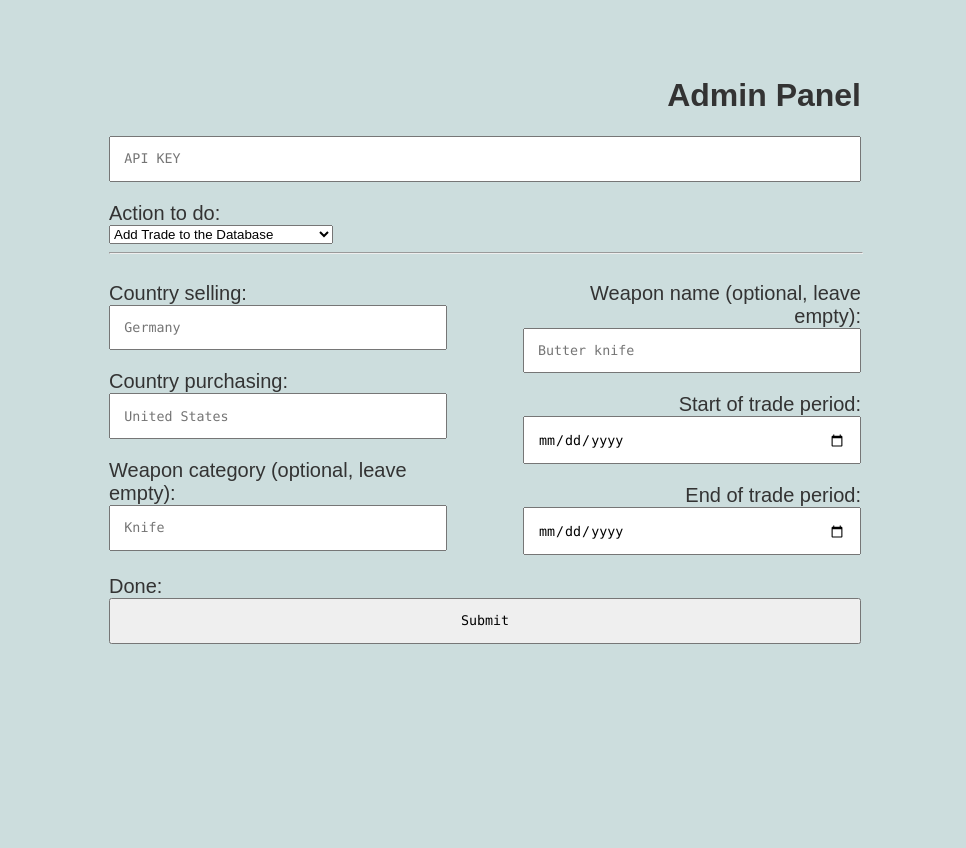
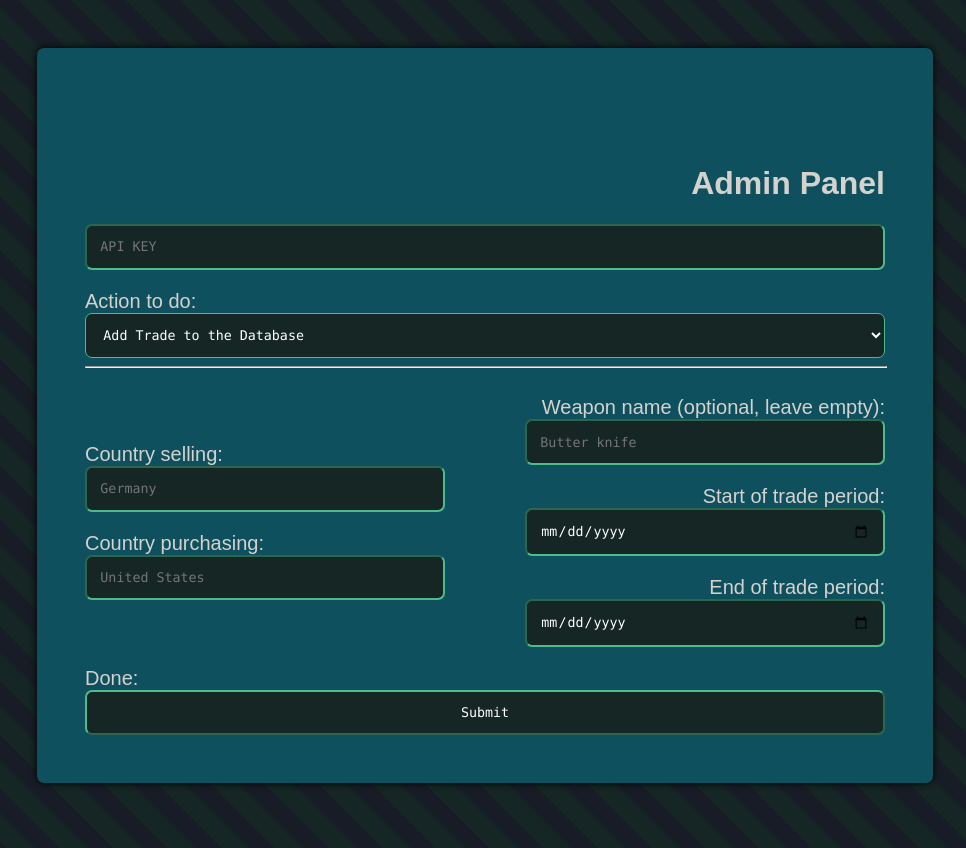
Before and after one commit to leppan02/OPENHACK2020, a Flask app: template nginx/templates/manage.html in a window 1280 px wide. Shown: the whole page, without its empty margins (155-1121 px from the left). Before the commit the page ends 644 px from the top, so only its background shows below. Run offline with Flask 2, Linux system fonts and the light colour scheme; the template is opened without the code that fills it, so the values that code supplies are empty.

Commit message:
working management page

```diff
--- a/nginx/templates/manage.html
+++ b/nginx/templates/manage.html
@@ -8,20 +8,43 @@
 <style>
 
 body {
-    background-color: #ccdddd;
-    color: #333333;
+    background: repeating-linear-gradient(
+        45deg,
+        #152624,
+        #152624 17px,
+        #171C26 23px,
+        #171C26 38px
+    );
+
+    color: #D5D2CE;
     padding-top: 3em;
-    padding-left: 20%;
-    padding-right: 20%;
+    padding-left: 15%;
+    padding-right: 15%;
+    bottom: 0;
     font-family: Arial;
     font-weight: lighter;
+    font-size: 15;
+    height: 100vh;
+    margin: 0;
 }
 
-input {
+#contents {
+    padding: 3em;
+    background-color: #0F505E;
+    box-shadow: 0 0 7px black;
+    border-radius: 7px;
+}
+
+input, select, textarea {
     font-family:  Lucida Console;
     width: 100%;
     padding: 1em;
     box-sizing: border-box;
+
+    background-color: #152624;
+    border-color: #4DBB8A;
+    color: #FFFFFF;
+    border-radius: 7px;
 }
 
 label {
@@ -34,6 +57,7 @@ label {
     display: flex;
     flex-direction: horizontal;
     justify-content: space-between;
+    align-items: center;
 }
 
 .right {
@@ -41,7 +65,24 @@ label {
 }
 
 .col {
-    max-width: 45%;
+    width: 45%;
+}
+
+#success {
+    opacity: 0%;
+    width: 50%;
+    margin-left: 25%;
+    margin-right: 25%;
+    height: 3em;
+    background: #4b772d;
+    border: 3px solid #6b882b;
+    border-radius: 10px;
+
+    text-align: center;
+    padding: 1em;
+    box-sizing: border-box;
+
+    transition: opacity 0.5s;
 }
 
 </style>
@@ -49,6 +90,10 @@ label {
 </head>
 
 <body>
+    <div id="contents">
+        <div id="success">
+            Success!
+        </div>
         <h1 style="text-align: right">Admin Panel</h1>
         <main>
             <div id="inputs">
@@ -56,13 +101,15 @@ label {
                 <label for="action_selector">Action to do:</label>
                 <select name="action" id="action_selector" onchange="select_mode()">
                     <option value="add_trade">Add Trade to the Database</option>
-                <option value="remove_trade">Remove Trade from the Database</option>
+                    <option value="add_conflict">Add Conflict to the Database</option>
                 </select>
 
                 <hr style="width: 100%;">
 
                 <div id="fields">
-
+                </div>
+                <label for="submit">Done:</label>
+                <input type="button" id="submit" value="Submit" onclick="submit()">
             </div>
         </div>
     </div>
@@ -89,9 +136,6 @@ function select_mode() {
 
         <label for="country_to">Country purchasing:</label>
         <input type="text" placeholder="United States" id="country_to">
-
-        <label for="category">Weapon category (optional, leave empty):</label>
-        <input type="text" placeholder="Knife" id="category">
     </div>
 
     <div class="col right">
@@ -106,18 +150,72 @@ function select_mode() {
     </div>
 </div>
 
-<label for="submit">Done:</label>
-<input type="button" id="submit" value="Submit">
 `;
     }
-    if (new_mode == "remove_trade") {
+
+    if (new_mode == "add_conflict") {
         req_mode = "POST";
-        req_url = "/api/add_trade";
+        req_url = "/api/add_conflict";
+
+        document.getElementById("fields").innerHTML = `
+<div id="cols">
+    <div class="col">
+        <label for="info">Information:</label>
+        <textarea class="data" placeholder="The war in Europe is generally considered to ..." id="info" rows=5></textarea>
+
+        <label for="country">In country:</label>
+        <input class="data" type="text" placeholder="United States" id="country">
+    </div>
+
+    <div class="col right">
+        <label for="date_start">Date</label>
+        <input class="data" type="date" id="date_start">
+
+        <label for="picture">Link to picture (optional):</label>
+        <input class="data" type="text" id="picture">
+
+        <label for="source">Link to source:</label>
+        <input class="data" type="text" id="source">
+    </div>
+</div>
+`;
     }
 }
 
 select_mode();
 
+function submit() {
+    var data = {"api_key": document.getElementById("apikey").value};
+    let elems = document.getElementsByClassName("data");
+    for (var i = 0; i < elems.length; i++) {
+        let elem = elems[i];
+        let tag = elem.id;
+        let val = elem.value;
+        if (val instanceof Date) {
+            val = val.toLocaleDateString();
+        }
+        data[tag] = val;
+    }
+    if (req_mode == "POST") {
+        var xmlhttp = new XMLHttpRequest();
+        xmlhttp.open("POST", document.location.origin + self.req_url);
+        xmlhttp.setRequestHeader("Content-Type", "application/json");
+
+        xmlhttp.onreadystatechange = function () {
+            console.log(this);
+            if (this.readyState == 4 && this.response == "Added") {
+                console.log(this.response);
+                document.getElementById("success").style.setProperty("transition-duration", 0.1);
+                document.getElementById("success").style.setProperty("opacity", 100);
+            }
+        };
+
+
+        xmlhttp.send(JSON.stringify(data));
+
+    }
+}
+
 </script>
 
 </html>
```
Lines whose indentation alone changed are shown as unchanged.
